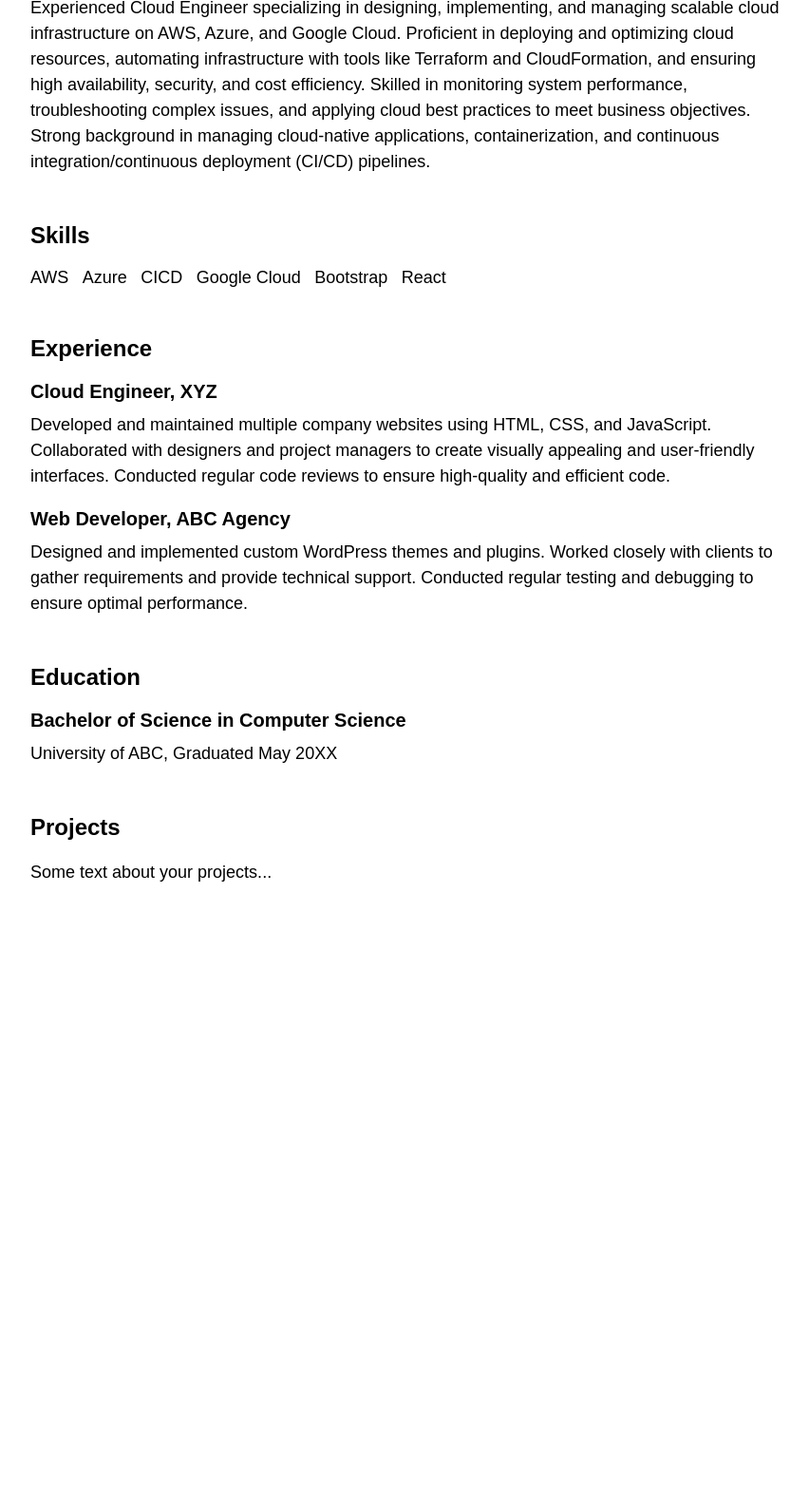
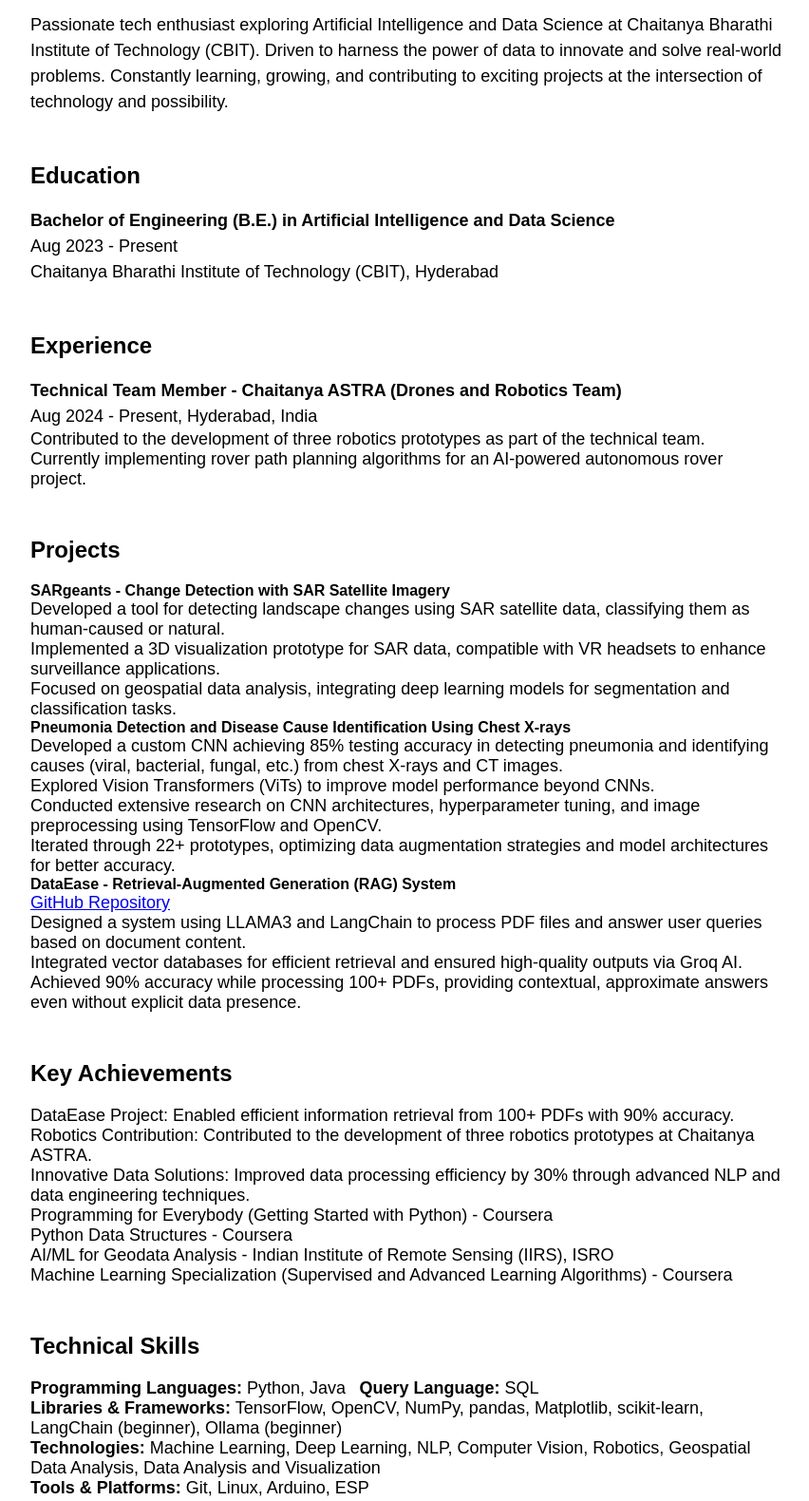
Before and after one commit to vishnuvardhan2704/Cloud-DevOps-Workshop-CBIT, a plain HTML site: page index.html in a window 1280 px wide. Shown: the part 222-1802 px from the top of the page at 95% size, without its empty margins (208-1060 px from the left). Before the commit the page ends 1254 px from the top, so only its background shows below. Drawn offline with Linux system fonts and the light colour scheme.

Commit message:
Update index.html

```diff
--- a/index.html
+++ b/index.html
@@ -1,47 +1,105 @@
 <!DOCTYPE html>
-<html>
+<html lang="en">
 <head>
-	<title>Resume</title>
-	<link rel="stylesheet" type="text/css" href="style.css">
+    <meta charset="UTF-8">
+    <meta name="viewport" content="width=device-width, initial-scale=1.0">
+    <title>Vishnu Vardhan - Resume</title>
+    <link rel="stylesheet" href="style.css">
 </head>
 <body>
     <div class="container">
         <header>
-			<h1>CBIT Yeshwanth</h1>
-			<p>Cloud Solutions Engineer</p>
+            <h1>VISHNU VARDHAN</h1>
+            <div class="contact">
+                <a href="https://linkedin.com/in/vishnu-vardhan-122257285" target="_blank">LinkedIn</a> |
+                <a href="mailto:vishnu.vardhan2704@gmail.com">vishnu.vardhan2704@gmail.com</a> |
+                <span>+91-7671802237</span>
+            </div>
+            <p class="subtitle">ML &amp; NLP Enthusiast - AI &amp; Data Science Student at CBIT Hyderabad</p>
         </header>
+
         <section>
             <h2>Summary</h2>
-			<p>Experienced Cloud Engineer specializing in designing, implementing, and managing scalable cloud infrastructure on AWS, Azure, and Google Cloud. Proficient in deploying and optimizing cloud resources, automating infrastructure with tools like Terraform and CloudFormation, and ensuring high availability, security, and cost efficiency. Skilled in monitoring system performance, troubleshooting complex issues, and applying cloud best practices to meet business objectives. Strong background in managing cloud-native applications, containerization, and continuous integration/continuous deployment (CI/CD) pipelines.
-
+            <p>
+                Passionate tech enthusiast exploring Artificial Intelligence and Data Science at Chaitanya Bharathi Institute of Technology (CBIT). Driven to harness the power of data to innovate and solve real-world problems. Constantly learning, growing, and contributing to exciting projects at the intersection of technology and possibility.
             </p>
         </section>
+
         <section>
-			<h2>Skills</h2>
+            <h2>Education</h2>
+            <p>
+                <strong>Bachelor of Engineering (B.E.) in Artificial Intelligence and Data Science</strong><br>
+                Aug 2023 - Present<br>
+                Chaitanya Bharathi Institute of Technology (CBIT), Hyderabad
+            </p>
+        </section>
+
+        <section>
+            <h2>Experience</h2>
+            <p>
+                <strong>Technical Team Member - Chaitanya ASTRA (Drones and Robotics Team)</strong><br>
+                Aug 2024 - Present, Hyderabad, India
+            </p>
             <ul>
-				<li>AWS</li>
-				<li>Azure</li>
-				<li>CICD</li>
-				<li>Google Cloud</li>
-				<li>Bootstrap</li>
-				<li>React</li>
+                <li>Contributed to the development of three robotics prototypes as part of the technical team.</li>
+                <li>Currently implementing rover path planning algorithms for an AI-powered autonomous rover project.</li>
             </ul>
         </section>
+
         <section>
-			<h2>Experience</h2>
-			<h3>Cloud Engineer, XYZ</h3>
-			<p>Developed and maintained multiple company websites using HTML, CSS, and JavaScript. Collaborated with designers and project managers to create visually appealing and user-friendly interfaces. Conducted regular code reviews to ensure high-quality and efficient code. </p>
-			<h3>Web Developer, ABC Agency</h3>
-			<p>Designed and implemented custom WordPress themes and plugins. Worked closely with clients to gather requirements and provide technical support. Conducted regular testing and debugging to ensure optimal performance.</p>
+            <h2>Projects</h2>
+            <div class="project">
+                <strong>SARgeants - Change Detection with SAR Satellite Imagery</strong>
+                <ul>
+                    <li>Developed a tool for detecting landscape changes using SAR satellite data, classifying them as human-caused or natural.</li>
+                    <li>Implemented a 3D visualization prototype for SAR data, compatible with VR headsets to enhance surveillance applications.</li>
+                    <li>Focused on geospatial data analysis, integrating deep learning models for segmentation and classification tasks.</li>
+                </ul>
+            </div>
+            <div class="project">
+                <strong>Pneumonia Detection and Disease Cause Identification Using Chest X-rays</strong>
+                <ul>
+                    <li>Developed a custom CNN achieving 85% testing accuracy in detecting pneumonia and identifying causes (viral, bacterial, fungal, etc.) from chest X-rays and CT images.</li>
+                    <li>Explored Vision Transformers (ViTs) to improve model performance beyond CNNs.</li>
+                    <li>Conducted extensive research on CNN architectures, hyperparameter tuning, and image preprocessing using TensorFlow and OpenCV.</li>
+                    <li>Iterated through 22+ prototypes, optimizing data augmentation strategies and model architectures for better accuracy.</li>
+                </ul>
+            </div>
+            <div class="project">
+                <strong>DataEase - Retrieval-Augmented Generation (RAG) System</strong>
+                <ul>
+                    <li>
+                        <a href="#" target="_blank">GitHub Repository</a>
+                    </li>
+                    <li>Designed a system using LLAMA3 and LangChain to process PDF files and answer user queries based on document content.</li>
+                    <li>Integrated vector databases for efficient retrieval and ensured high-quality outputs via Groq AI.</li>
+                    <li>Achieved 90% accuracy while processing 100+ PDFs, providing contextual, approximate answers even without explicit data presence.</li>
+                </ul>
+            </div>
         </section>
+
         <section>
-			<h2>Education</h2>
-			<h3>Bachelor of Science in Computer Science</h3>
-			<p>University of ABC, Graduated May 20XX</p>
+            <h2>Key Achievements</h2>
+            <ul>
+                <li>DataEase Project: Enabled efficient information retrieval from 100+ PDFs with 90% accuracy.</li>
+                <li>Robotics Contribution: Contributed to the development of three robotics prototypes at Chaitanya ASTRA.</li>
+                <li>Innovative Data Solutions: Improved data processing efficiency by 30% through advanced NLP and data engineering techniques.</li>
+                <li>Programming for Everybody (Getting Started with Python) - Coursera</li>
+                <li>Python Data Structures - Coursera</li>
+                <li>AI/ML for Geodata Analysis - Indian Institute of Remote Sensing (IIRS), ISRO</li>
+                <li>Machine Learning Specialization (Supervised and Advanced Learning Algorithms) - Coursera</li>
+            </ul>
         </section>
-		<section id="projects">
-			<h2>Projects</h2>
-			<p>Some text about your projects...</p>
+
+        <section>
+            <h2>Technical Skills</h2>
+            <ul>
+                <li><strong>Programming Languages:</strong> Python, Java</li>
+                <li><strong>Query Language:</strong> SQL</li>
+                <li><strong>Libraries &amp; Frameworks:</strong> TensorFlow, OpenCV, NumPy, pandas, Matplotlib, scikit-learn, LangChain (beginner), Ollama (beginner)</li>
+                <li><strong>Technologies:</strong> Machine Learning, Deep Learning, NLP, Computer Vision, Robotics, Geospatial Data Analysis, Data Analysis and Visualization</li>
+                <li><strong>Tools &amp; Platforms:</strong> Git, Linux, Arduino, ESP</li>
+            </ul>
         </section>
     </div>
 </body>
```
Lines whose indentation alone changed are shown as unchanged.
